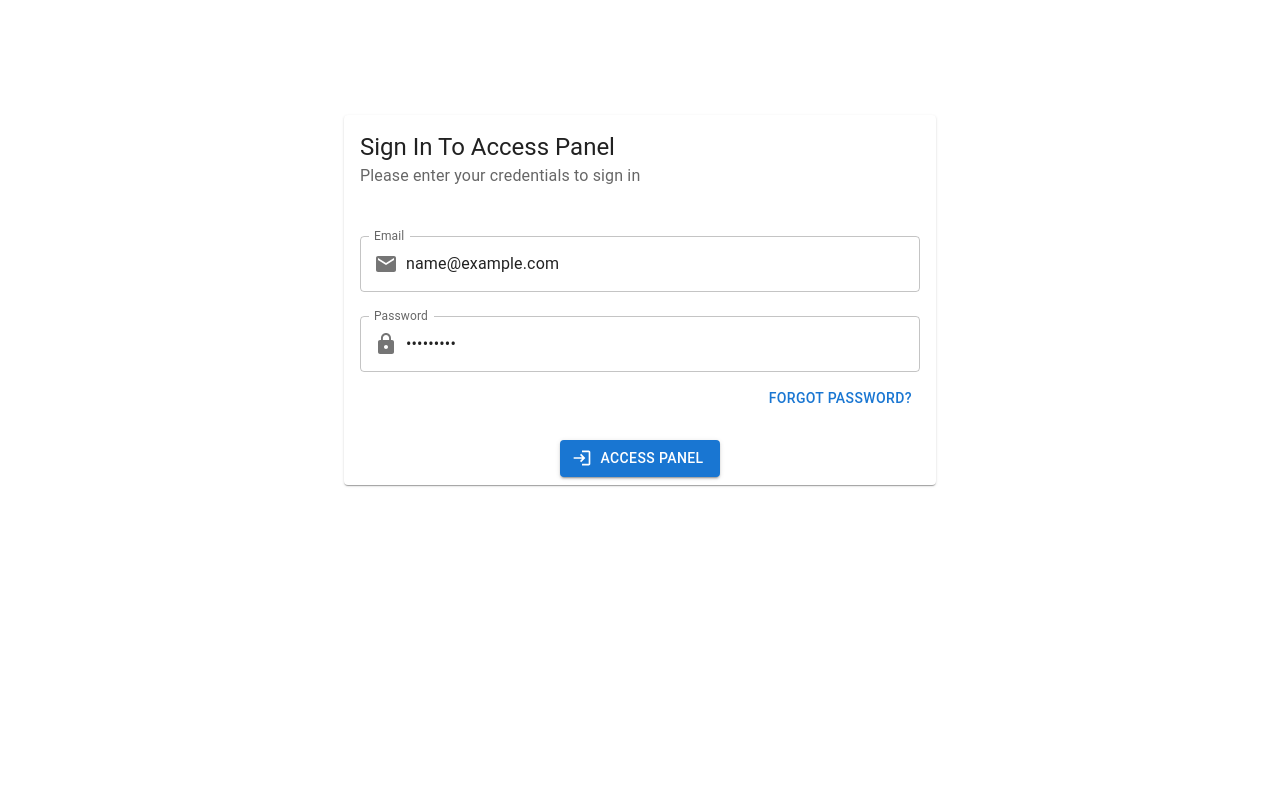
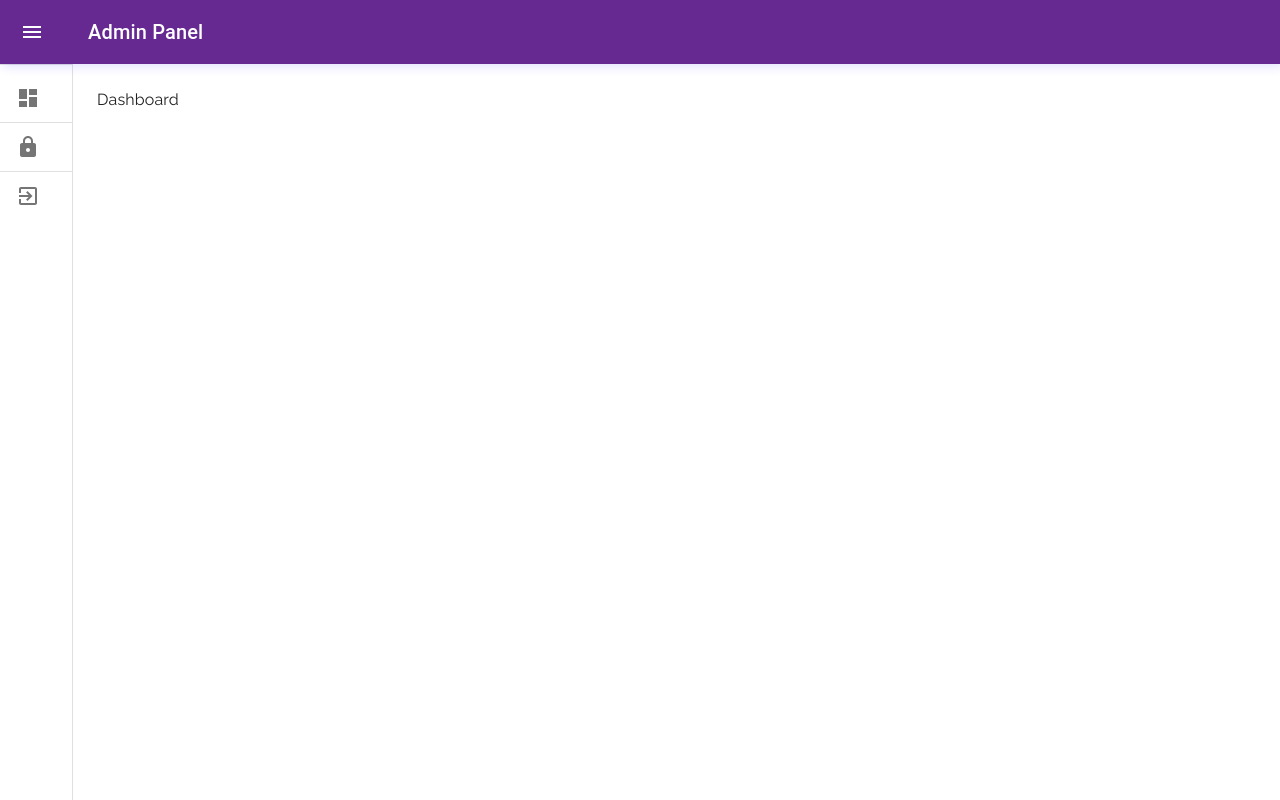
Before and after one commit to AshirbadGudu/react-admin-stater, a React (Create React App) app: page / in a window 1280 px wide. Both pictures are taken after typing "name@example.com", "Sample123" into the empty fields and a click on the button "ACCESS PANEL". Built offline with nearby package versions, Linux system fonts and the light colour scheme.

Commit message:
Login Logout added

```diff
--- a/src/App.jsx
+++ b/src/App.jsx
@@ -10,7 +10,7 @@ const App = () => {
   return (
     <Suspense fallback={<Loader />}>
       <BrowserRouter>
-        {user?.uid ? <PrivateRoutes /> : <PublicRoutes />}
+        {user?.email ? <PrivateRoutes /> : <PublicRoutes />}
       </BrowserRouter>
     </Suspense>
   );
--- a/src/layouts/PanelLayout.jsx
+++ b/src/layouts/PanelLayout.jsx
@@ -23,6 +23,7 @@ import {
   Menu as MenuIcon,
 } from "@mui/icons-material";
 import { MenuItems } from "configs";
+import { useAppContext } from "contexts";
 import { Link } from "react-router-dom";
 // Define drawer width
 const drawerWidth = 240;
@@ -108,6 +109,14 @@ const PanelLayout = ({ children }) => {
   const handleDrawerOpen = () => setIsDrawerOpen(true);
   const handleDrawerClose = () => setIsDrawerOpen(false);
   const theme = useTheme();
+  const { setUser } = useAppContext();
+  const handleLogout = async () => {
+    try {
+      setUser({});
+    } catch (error) {
+      console.log(error);
+    }
+  };
   return (
     <>
       <Box sx={{ display: "flex" }}>
@@ -168,7 +177,7 @@ const PanelLayout = ({ children }) => {
               </Fragment>
             ))}
             <Tooltip title={"Click Here To Logout"} followCursor>
-              <ListItem button>
+              <ListItem button onClick={handleLogout}>
                 <ListItemIcon>
                   <ExitToApp />
                 </ListItemIcon>
--- a/src/pages/Login.jsx
+++ b/src/pages/Login.jsx
@@ -14,8 +14,10 @@ import { LoadingButton } from "@mui/lab";
 import { LoginSchema } from "schemas";
 import { LoginOutlined } from "@mui/icons-material";
 import { Link } from "react-router-dom";
+import { useAppContext } from "contexts";
 
 const Login = () => {
+  const { setUser } = useAppContext();
   const initialValues = LoginSchema.reduce((accumulator, currentValue) => {
     accumulator[currentValue.name] = currentValue.initialValue;
     return accumulator;
@@ -26,7 +28,7 @@ const Login = () => {
   }, {});
   const handleLogin = async (values, submitProps) => {
     try {
-      console.log(values);
+      setUser(values);
     } catch (error) {
       console.log(error);
     } finally {
```
